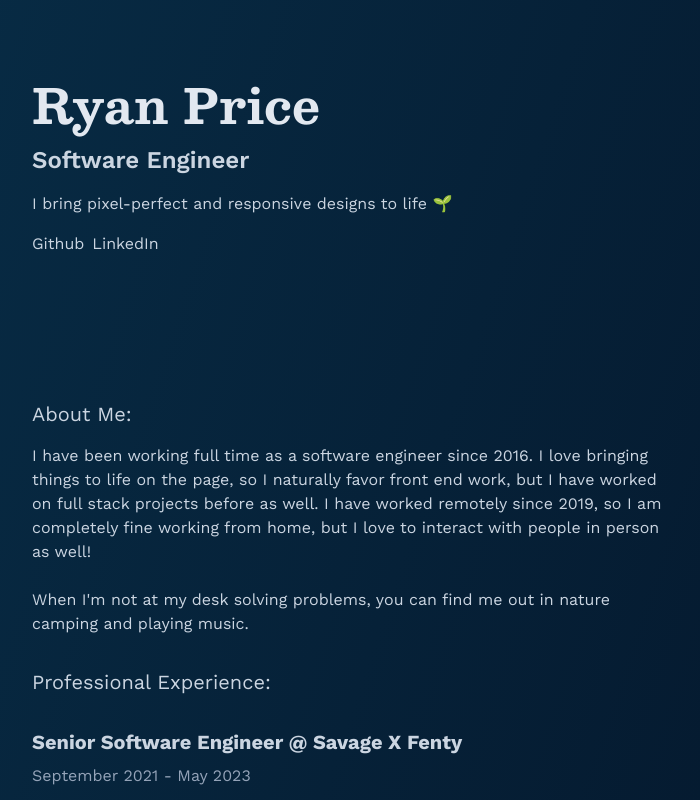
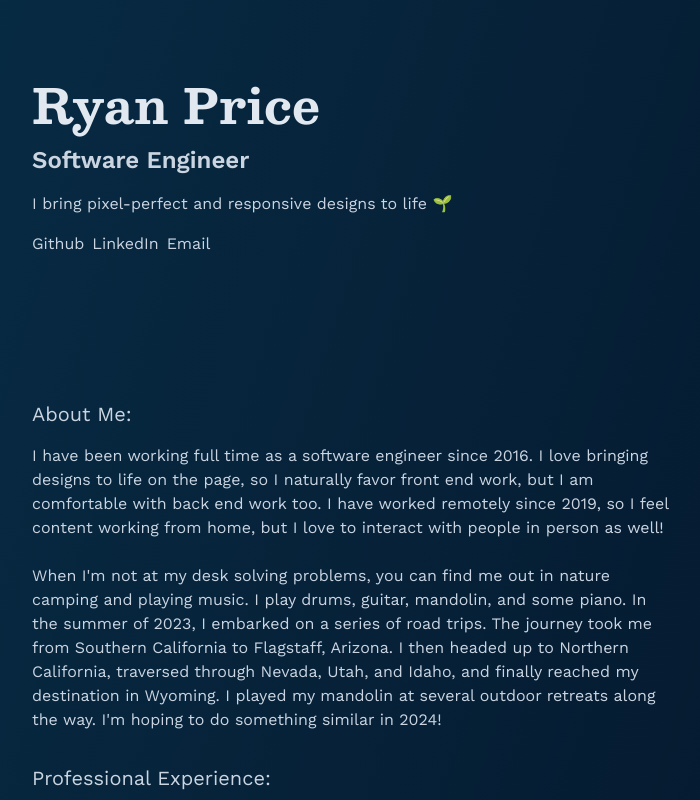
Before and after one commit to aviato/ryanprice.dev, a Next.js app: page / in a window 1280 px wide. Shown: the top 800 px of the page, without its empty margins (288-988 px from the left). Built offline with nearby package versions, Linux system fonts and the light colour scheme.

Commit message:
feat: email link

```diff
--- a/src/app/page.tsx
+++ b/src/app/page.tsx
@@ -14,10 +14,19 @@ export default function Home() {
         </p>
         <ul aria-label="Social Links" className="flex mt-4">
           <li className="mr-2">
-            <a href="https://github.com/aviato" target="_blank">Github</a>
+            <a href="https://github.com/aviato" target="_blank">
+              Github
+            </a>
+          </li>
+          <li className="mr-2">
+            <a href="https://www.linkedin.com/in/rsprice/" target="_blank">
+              LinkedIn
+            </a>
           </li>
           <li>
-            <a href="https://www.linkedin.com/in/rsprice/" target="_blank">LinkedIn</a>
+            <a href="mailto:rsprice90@gmail.com" target="_blank">
+              Email
+            </a>
           </li>
         </ul>
       </header>
@@ -27,15 +36,21 @@ export default function Home() {
           <h2 className="text-xl">About Me:</h2>
           <p className="mt-4">
             I have been working full time as a software engineer since 2016. I
-            love bringing things to life on the page, so I naturally favor front
-            end work, but I have worked on full stack projects before as well. I
-            have worked remotely since 2019, so I am completely fine working
-            from home, but I love to interact with people in person as well!{" "}
+            love bringing designs to life on the page, so I naturally favor
+            front end work, but I am comfortable with back end work too. I have
+            worked remotely since 2019, so I feel content working from home, but
+            I love to interact with people in person as well!{" "}
           </p>
           <br />
           <p>
-            When I&apos;m not at my desk solving problems, you can find me out in
-            nature camping and playing music.
+            When I&apos;m not at my desk solving problems, you can find me out
+            in nature camping and playing music. I play drums, guitar, mandolin,
+            and some piano. In the summer of 2023, I embarked on a series of
+            road trips. The journey took me from Southern California to
+            Flagstaff, Arizona. I then headed up to Northern California,
+            traversed through Nevada, Utah, and Idaho, and finally reached my
+            destination in Wyoming. I played my mandolin at several outdoor
+            retreats along the way. I'm hoping to do something similar in 2024!
           </p>
         </section>
 
@@ -235,7 +250,7 @@ export default function Home() {
             <li>
               <ExpInfo
                 companyName={"whatifmachine.ai"}
-                jobTitle={"Lead Developer"}
+                jobTitle={"Creator"}
                 dateRange={"November 2023 - Current"}
                 technologies={[
                   "Svelte",
@@ -250,9 +265,20 @@ export default function Home() {
                 websiteUrl="https://whatifmachine.ai"
               >
                 I had been itching to work on a project using SvelteKit, and do
-                something with OpenAI&apos;s API, so on this project I did both! The
-                project is very simple: take a prompt from the user and generate
-                a short science fiction story with images from DALL·E.
+                something with OpenAI&apos;s API, so on this project I did both!
+                I also used this project to practice using Tailwind CSS and
+                Figma. I'm not a great designer but, hey, that's why you
+                practice right? The project is very simple: take a prompt from
+                the user and generate a short science fiction story with images
+                from DALL·E.
+                <br />
+                <br />
+                The images generated by DALL·E are saved to Cloudflare&apos;s R2
+                storage via a Cloudflare Worker, and some other data is
+                persisted with a PostgresQL DB that I run in a Docker container.
+                The whole thing runs on a VPS I set up on Digital Ocean. Working
+                with SvelteKit is very satisfying, and I would like to use it
+                more on future projects!
               </ExpInfo>
             </li>
           </ul>
```
